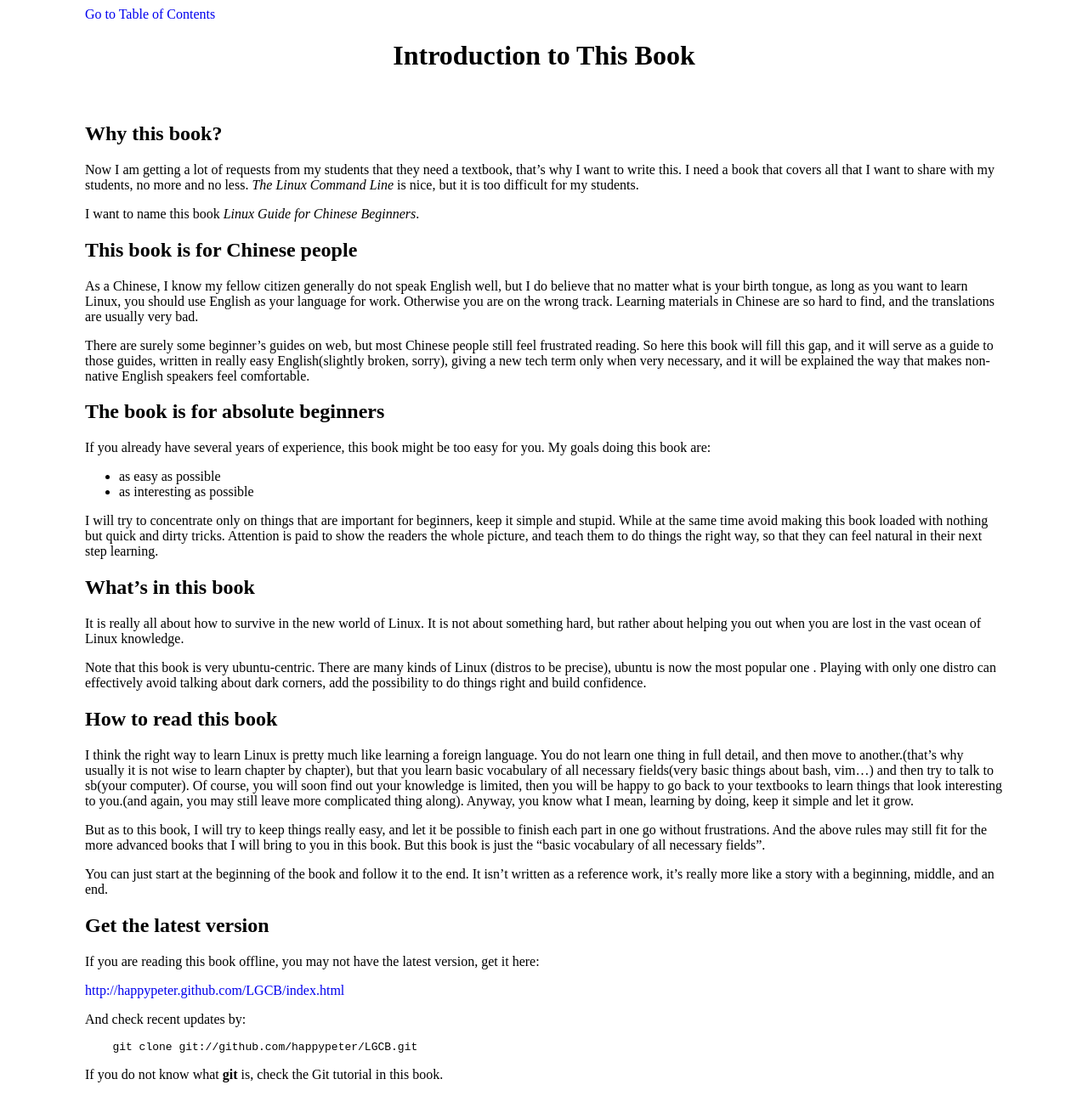
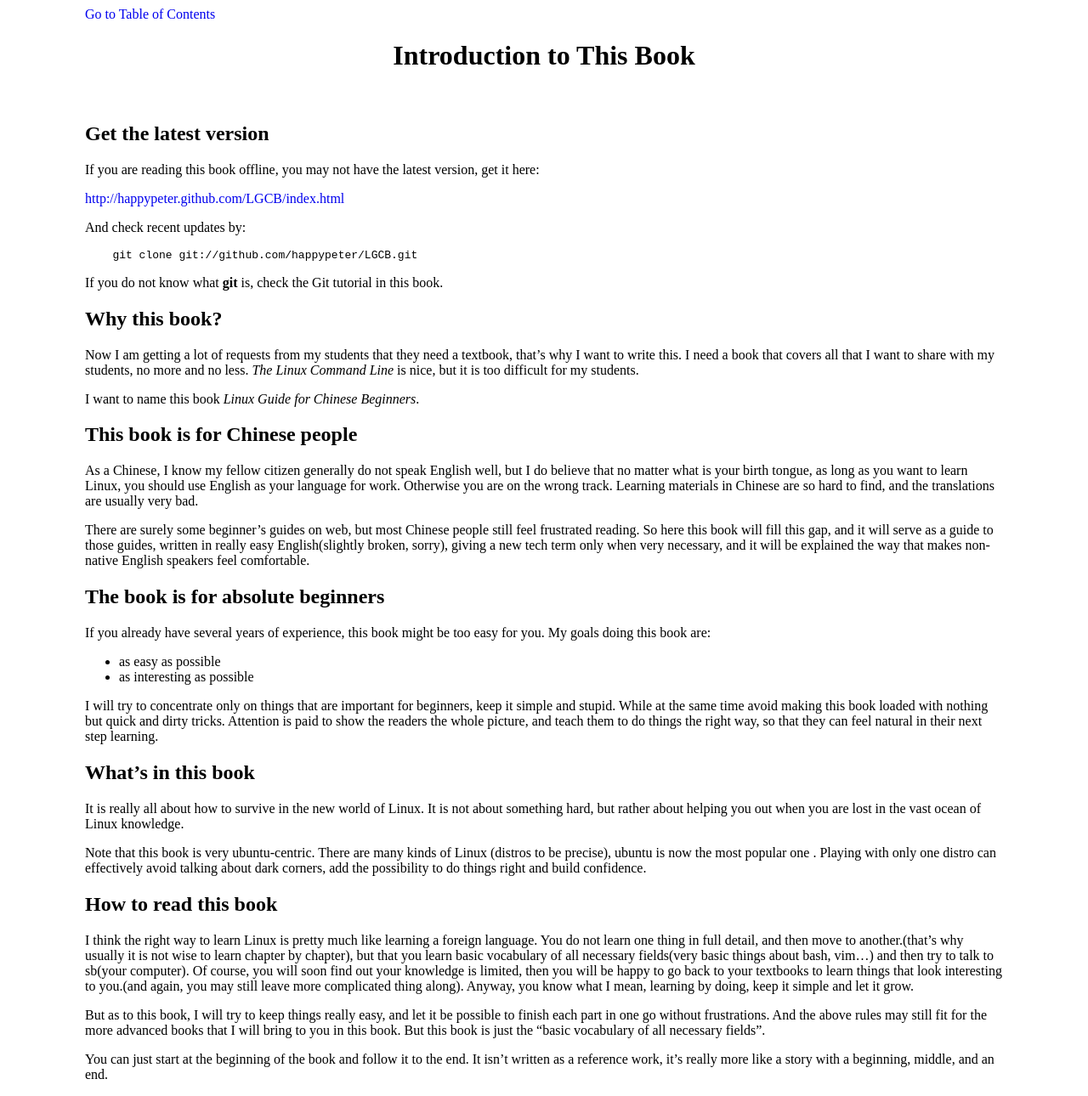
Before and after one commit to happypeter/LGCB, a Jekyll site: the page built from book/book_intro.md, in a window 1280 px wide. Shown: the whole page at 85% size. Built offline with Jekyll 4.4.1, drawn with Linux system fonts in a browser that asks for light colours; Markdown is read by kramdown in place of the engine named in the settings; part of the change alters nothing that is shown.

```diff
--- a/book/book_intro.md
+++ b/book/book_intro.md
@@ -2,6 +2,18 @@
 layout:  book
 title: Introduction to This Book
 ---
+## Get the latest version
+
+If you are reading this book offline, you may not have the latest version, get
+it here:
+
+<http://happypeter.github.com/LGCB/index.html>
+
+And check recent updates by:
+
+    git clone git://github.com/happypeter/LGCB.git
+
+If you do not know what __git__ is, check the Git tutorial in this book.
 
 ## Why this book?
 
@@ -68,16 +80,3 @@ fields".
 You can just start at the beginning of the book and follow it to the end. It
 isn't written as a reference work, it's really more like a story with a
 beginning, middle, and an end.
-
-## Get the latest version
-
-If you are reading this book offline, you may not have the latest version, get
-it here:
-
-<http://happypeter.github.com/LGCB/index.html>
-
-And check recent updates by:
-
-    git clone git://github.com/happypeter/LGCB.git
-
-If you do not know what __git__ is, check the Git tutorial in this book.
```
